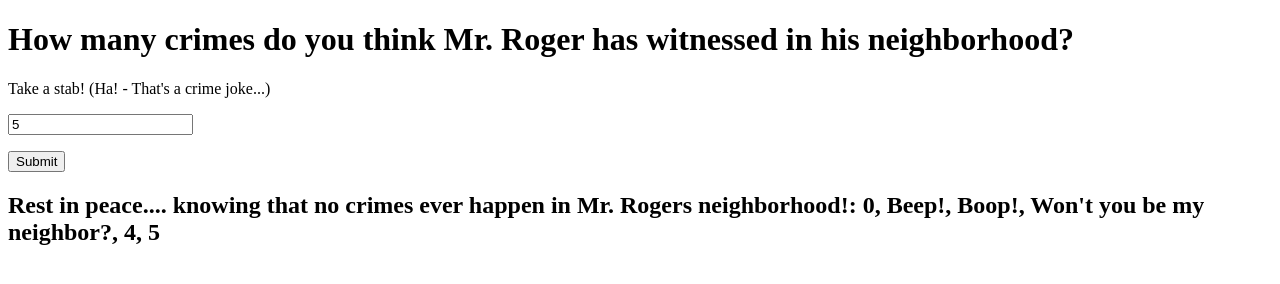
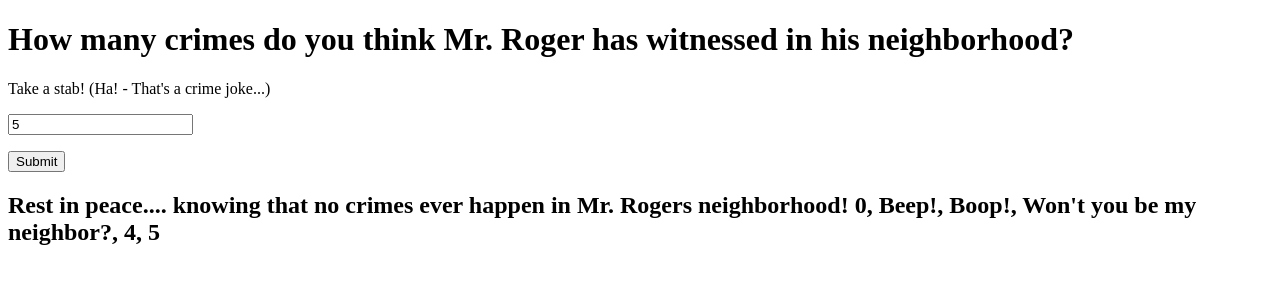
Before and after one commit to gtayyy/Wk3-Independent, a plain HTML site: page index.html in a window 1280 px wide. Both pictures are taken after typing "5" into the empty fields and a click on the button "Submit". Drawn offline with Linux system fonts and the light colour scheme.

```diff
--- a/JS/scripts.js
+++ b/JS/scripts.js
@@ -1,5 +1,4 @@
 // Business logic
-
 function zeroToNumArray(inputNumber) {
   const inputToArray = [];
   for (let i = 0; i <= inputNumber; i++) {
@@ -26,7 +25,7 @@ document.addEventListener("DOMContentLoaded", function () {
 		event.preventDefault();
 		const inputNumber = parseInt(document.getElementById("number").value, 10);
 		const results = zeroToNumArray(inputNumber);
-		resultElement.textContent = "Rest in peace.... knowing that no crimes ever happen in Mr. Rogers neighborhood!: " + results.join(", ");
+		resultElement.textContent = "Rest in peace.... knowing that no crimes ever happen in Mr. Rogers neighborhood! " + results.join(", ");
 		document.getElementById("results").classList.remove("hidden");
 	});
 });
```
Also changed, not shown: index.html (line endings or trailing spaces), 1 other file.
